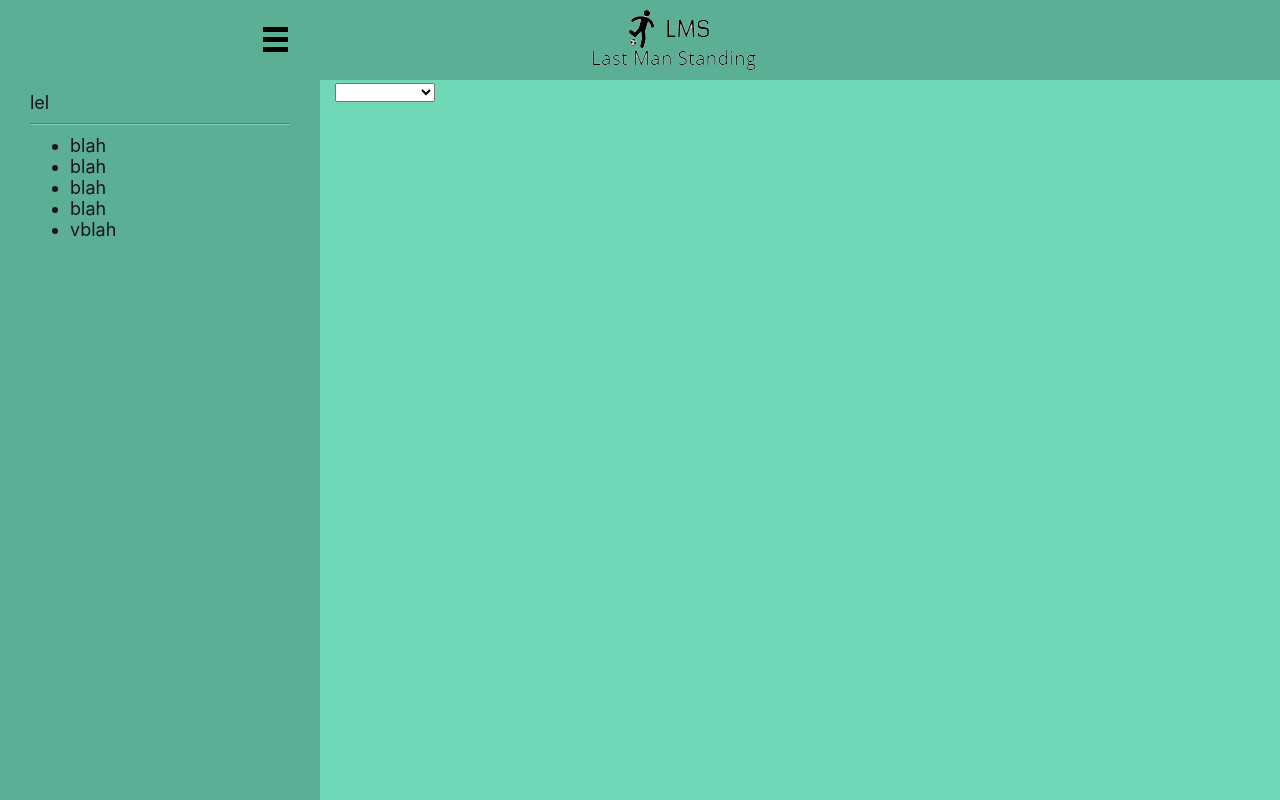
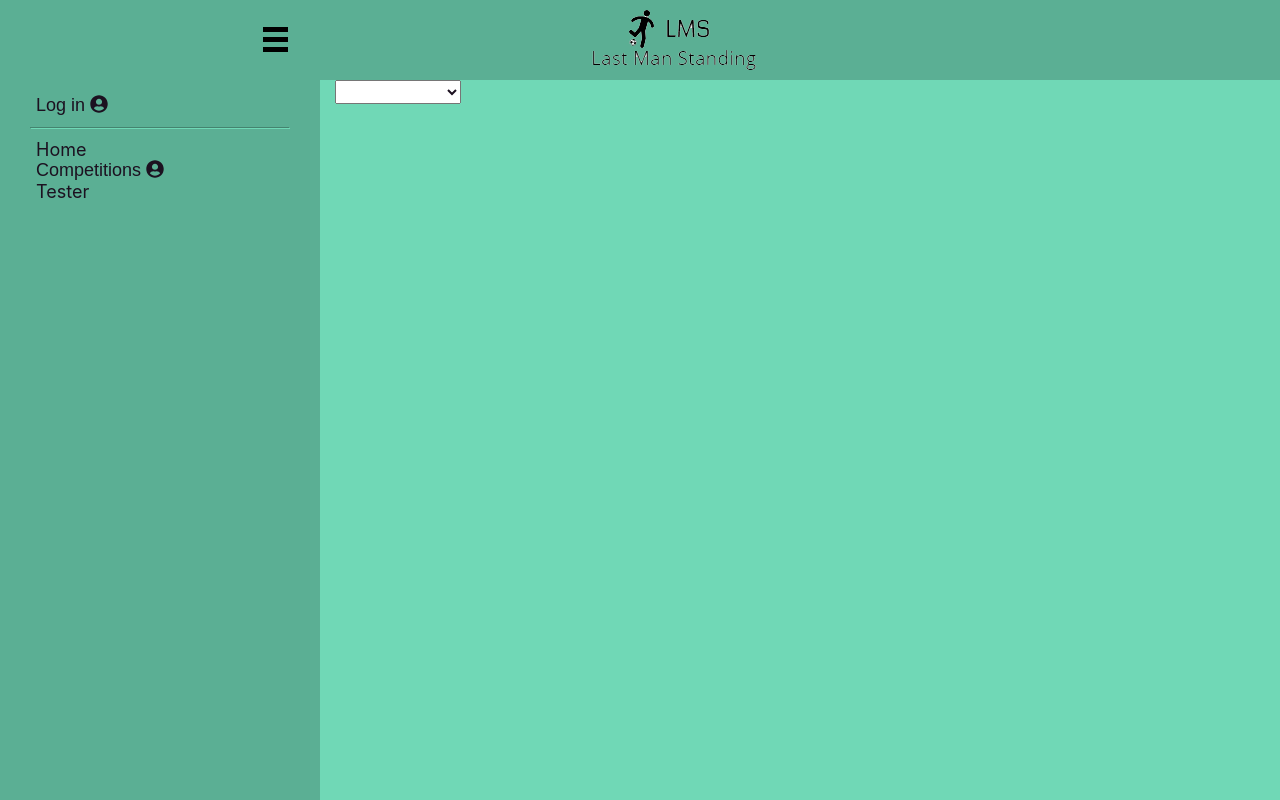
Before and after one commit to DomMoorcroft/LMSVue, a Nuxt app: page / in a window 1280 px wide. Both pictures are taken after a click on the button 44 px from the left and 41 px from the top of the page. Built offline with nearby package versions, Linux system fonts and the light colour scheme.

Commit message:
Added links to sidebar and drop down

```diff
--- a/assets/scss/main.scss
+++ b/assets/scss/variables.scss
@@ -2,13 +2,13 @@ $blue: #3894b0;
 $teal: #70d8b6;
 $lightgreen: #91f391;
 $yellow: #e7f404;
+$dark-teal: #5baf94;
 
 $text-color: #1c1120;
 $text-size: 18px;
 $text-size-large: 24px;
 
-
-body{
+*{
   font-size: $text-size;
   color: $text-color;
 }
--- a/components/Fixture.vue
+++ b/components/Fixture.vue
@@ -53,21 +53,23 @@
   }
 </script>
 
-<style scoped>
+<style lang="scss" scoped>
+@import "../assets/scss/variables.scss";
+
 .fixture {
   display: flex;
   text-align: center;
   margin: 5px;
   flex-direction: column;
 
-  border: 1px solid #70d8b6;
-  background-color:#70d8b6;
+  border: 1px solid $teal;
+  background-color:$teal;
 
-overflow: hidden;
+  overflow: hidden;
 }
 .fixture:hover {
-  border: 1px solid #5baf94;
-  background-color: #5baf94;
+  border: 1px solid $dark-teal;
+  background-color: $dark-teal;
   cursor: pointer;
 }
 
--- a/components/FixtureList.vue
+++ b/components/FixtureList.vue
@@ -34,6 +34,7 @@ export default {
 };
 </script>
 
-<style scoped>
+<style lang="scss" scoped>
+@import "../assets/scss/variables.scss";
 
 </style>
--- a/components/Header.vue
+++ b/components/Header.vue
@@ -28,11 +28,13 @@ import { mapState } from "vuex";
   }
 </script>
 
-<style scoped>
+<style lang="scss" scoped>
+@import "../assets/scss/variables.scss";
+
 .nav {
   width: 100%;
   height: 80px;
-  background-color: #5baf94;
+  background-color: $dark-teal;
   padding: 10px;
 
   text-align: center;
--- a/components/Links.vue
+++ b/components/Links.vue
@@ -1,21 +1,84 @@
 <template>
-  <div>
-    <ul>
-      <li>blah</li>
-      <li>blah</li>
-      <li>blah</li>
-      <li>blah</li>
-      <li>vblah</li>
-    </ul>
+  <div class="links-container">
+    <a href="#">Home</a>
+    <button class="dropdown" @click="toggleDropdown()">
+      Competitions
+      <span><font-awesome-icon icon="user-circle" /></span>
+    </button>
+    <div class="dropdown-list-container">
+      <transition name="slide">
+      <div class="dropdown-list" v-if="dropdownActive">
+        <a href="#">Premier League</a>
+        <a href="#">Championship</a>
+      </div>
+    </transition>
+    </div>
+    <a href="#">Tester</a>
+
+
   </div>
 </template>
 
 <script>
   export default {
+    data() {
+      return {
+        dropdownActive: false
+      }
+    },
+    methods: {
+      toggleDropdown() {
 
+        this.dropdownActive = !this.dropdownActive;
+        console.log(this.dropdownActive);
+      }
+    }
   }
 </script>
 
-<style scoped>
+<style lang="scss" scoped>
+@import "../assets/scss/variables.scss";
+
+.links-container {
+  padding: 0 6px;
+}
+
+button {
+  background-color: transparent;
+  border: none;
+  padding: 0;
+  display: block;
+
+  &:hover {
+    cursor: pointer;
+  }
+
+}
+a {
+  text-decoration: none;
+  display: block;
+}
+.dropdown {
+
+}
+.dropdown-list-container {
+  overflow: hidden;
+}
+.dropdown-list {
+  margin-left: 15px;
+}
+
+.slide-leave-active,
+.slide-enter-active {
+  transition: 0.5s;
+}
+.slide-enter {
+  transform: translate(0, -100%);
+  height: auto;
+
+}
+.slide-leave-to {
+  transform: translate(0, -100%);
+}
 
 </style>
--- a/components/Login.vue
+++ b/components/Login.vue
@@ -1,6 +1,9 @@
 <template>
   <div>
-    lel
+    <button class="login-button">
+      Log in
+      <font-awesome-icon icon="user-circle" />
+    </button>
   </div>
 </template>
 
@@ -10,6 +13,16 @@
   }
 </script>
 
-<style scoped>
+<style lang="scss" scoped>
+@import "../assets/scss/variables.scss";
+
+.login-button {
+  background-color: transparent;
+  border: none;
+
+  &:hover {
+    cursor: pointer;
+  }
+}
 
 </style>
--- a/components/Sidebar.vue
+++ b/components/Sidebar.vue
@@ -50,13 +50,14 @@ import Login from "~/components/Login";
   }
 </script>
 
-<style scoped>
+<style lang="scss" scoped>
+@import "../assets/scss/variables.scss";
 
 .sidebar {
   position: absolute;
   top:0;
   height: 100%;
-  background-color: #5baf94;
+  background-color: $dark-teal;
   width: 320px;
 }
 .sidebar-inner {
@@ -100,7 +101,7 @@ import Login from "~/components/Login";
 
 hr {
   margin: 10px 0;
-  border-color:#70d8b6;
+  border-color:$teal;
 }
 
 </style>
--- a/nuxt.config.js
+++ b/nuxt.config.js
@@ -15,7 +15,7 @@ module.exports = {
     ]
   },
   css: [
-    "@/assets/scss/main.scss"
+    "@/assets/scss/variables.scss"
   ],
   /*
   ** Customize the progress bar color
--- a/package.json
+++ b/package.json
@@ -13,6 +13,9 @@
     "precommit": "npm run lint"
   },
   "dependencies": {
+    "@fortawesome/fontawesome-svg-core": "^1.2.2",
+    "@fortawesome/free-solid-svg-icons": "^5.2.0",
+    "@fortawesome/vue-fontawesome": "^0.1.1",
     "auth0-js": "^9.4.1",
     "auth0-lock": "^11.5.1",
     "axios": "^0.18.0",
--- a/pages/index.vue
+++ b/pages/index.vue
@@ -5,8 +5,9 @@
     <Sidebar></Sidebar>
 
     <div class="container">
-      <select v-model="matchday" style="width:100px;">
-        <option v-for="(value, index) in 38" :key="index" :value="index+1">{{ index +1 }}</option>
+      <select v-model="matchday" class="select">
+        <option v-for="(value, index) in 38" :key="index" :value="index+1">Matchday {{ index +1 }}</option>
+        <font-awesome-icon icon="user-circle" />
       </select>
 
       <div v-if="matchdays" class="titles">
@@ -22,10 +23,19 @@
 </template>
 
 <script>
+  import Vue from "vue";
   import Header from "~/components/Header";
   import FixtureList from "~/components/FixtureList";
   import Sidebar from "~/components/Sidebar";
   import { mapState } from "vuex";
+
+  import { library } from '@fortawesome/fontawesome-svg-core';
+  import { faUserCircle } from '@fortawesome/free-solid-svg-icons';
+  import { FontAwesomeIcon } from '@fortawesome/vue-fontawesome';
+
+  library.add(faUserCircle);
+
+  Vue.component('font-awesome-icon', FontAwesomeIcon);
 
   export default {
     components: {
@@ -57,7 +67,9 @@
   }
 </script>
 
-<style>
+<style lang="scss">
+@import "../assets/scss/variables.scss";
+
 .container {
   width: 50%;
   padding-right: 15px;
@@ -66,10 +78,13 @@
   margin-left: auto;
 }
 body {
-  background-color:#70d8b6;
+  background-color: $teal;
 }
 .titles {
   text-align: center;
   margin: 15px 0;
 }
+
+
+
 </style>
```
Also changed, not shown: 1 other file (tests, documents, lock files or other folders).
